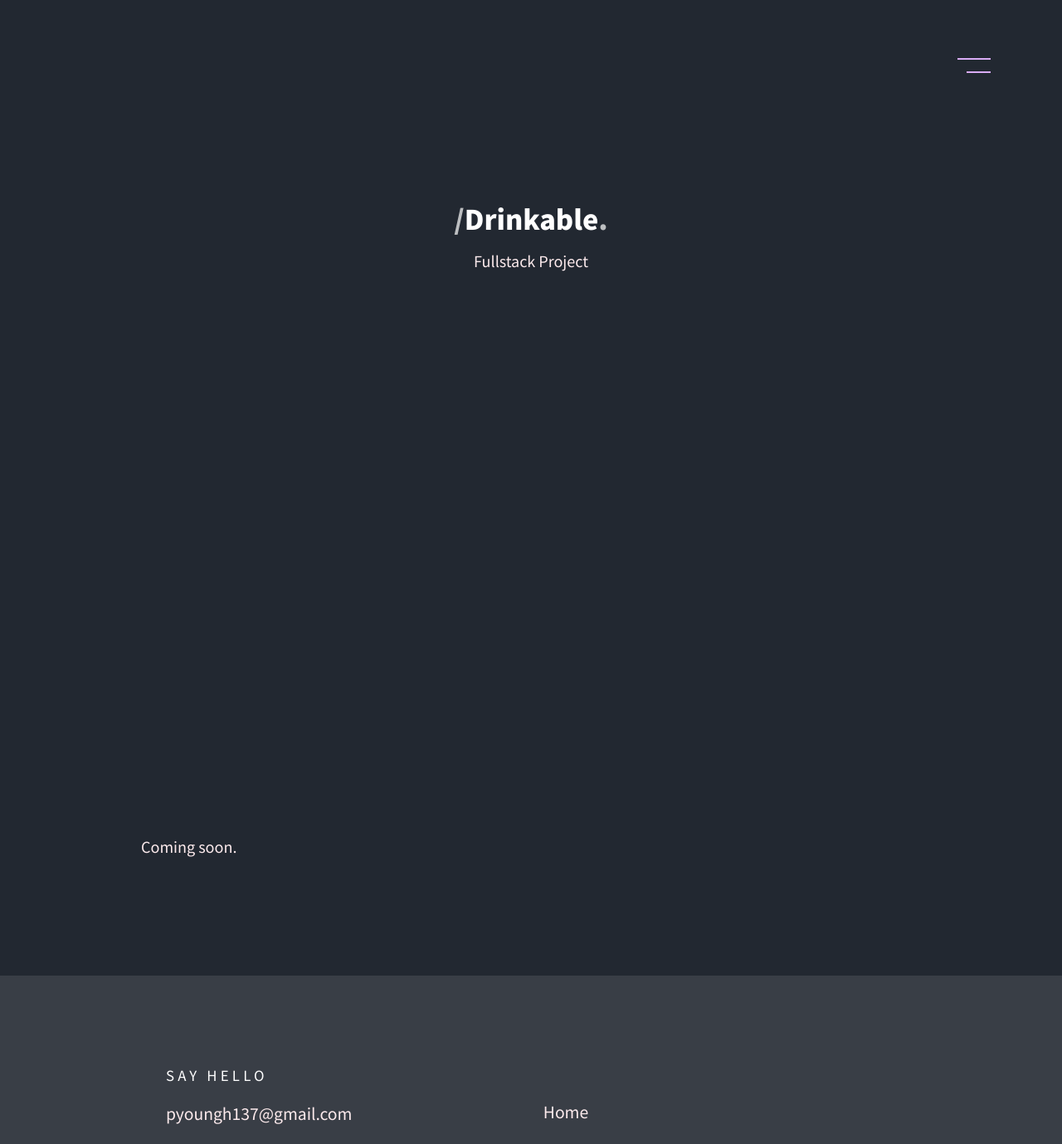
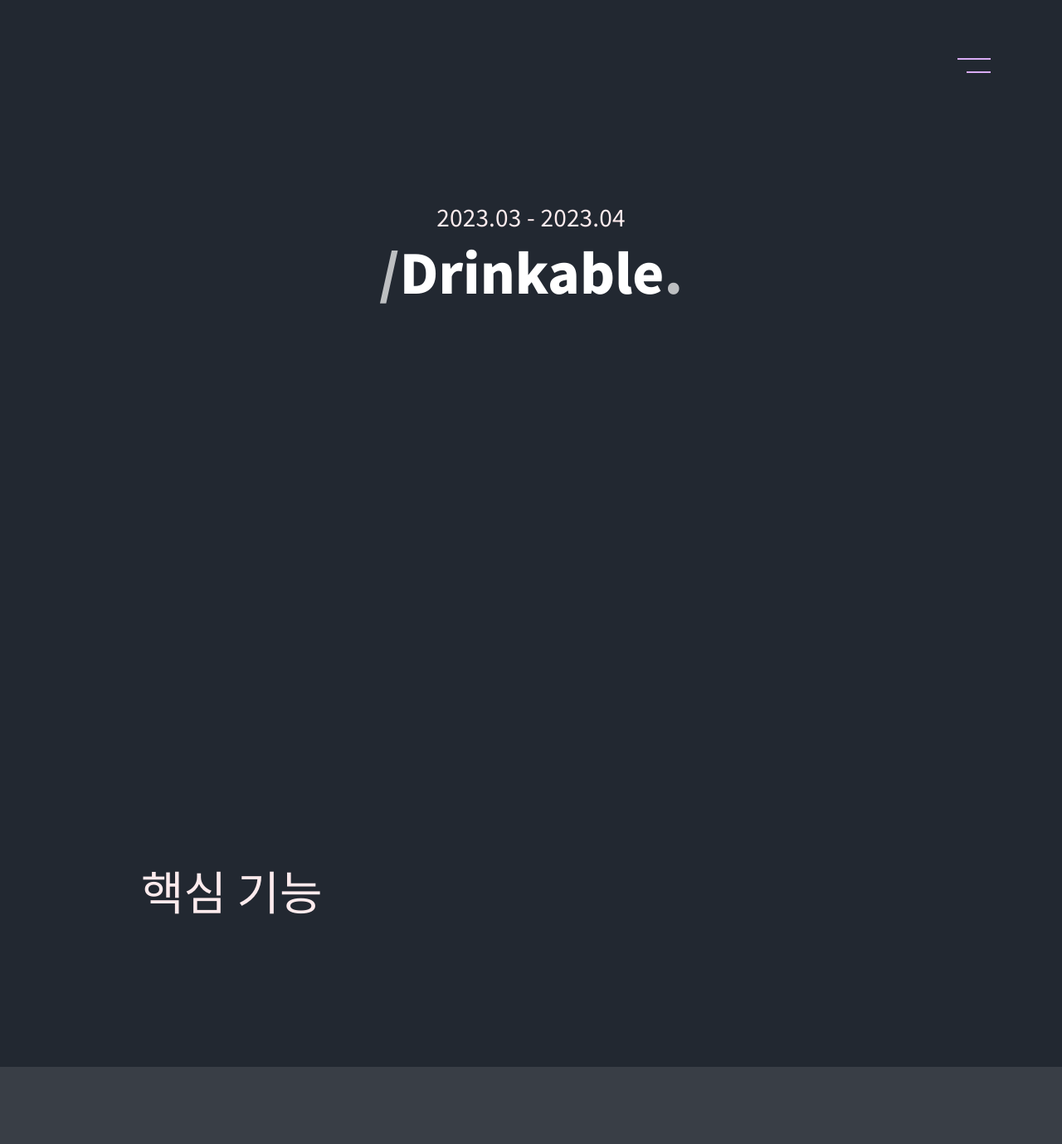
Before and after one commit to bbagbbagn2/PJH-Portfolio, a React (Create React App) app: page /project/drinkable in a window 1280 px wide. Shown: the top 1379 px of the page at 83% size. Built offline with nearby package versions, Linux system fonts and the light colour scheme.

Commit message:
feat: project page에 features 데이터 추가

```diff
--- a/src/components/PageHeader/Heading.tsx
+++ b/src/components/PageHeader/Heading.tsx
@@ -32,9 +32,11 @@ export default function Heading({
 }
 
 const Title = styled.h1`
+  margin: 10px auto 0;
+  color: ${colors.white};
+  font-size: 64px;
+  line-height: 1.171875;
   user-select: none;
-  font-size: 1.802em;
-  color: ${colors.white};
 
   > span > span {
     opacity: 0.7;
--- a/src/components/PageHeader/PageHeader.tsx
+++ b/src/components/PageHeader/PageHeader.tsx
@@ -10,8 +10,8 @@ type PageHeaderProps = {
 export default function PageHeader({ desc, title }: PageHeaderProps) {
   return (
     <Container>
+      {desc && <p>{desc}</p>}
       <Heading title={title} />
-      {desc && <p>{desc}</p>}
     </Container>
   );
 }
@@ -29,6 +29,11 @@ const Container = styled.header`
   }
 
   > p {
+    margin: 8px auto 0;
     position: relative;
+    font-size: 28px;
+    line-height: 1.25;
+    letter-spacing: 0.007em;
+    font-weight: 400;
   }
 `;
--- a/src/pages/project/components/Container.tsx
+++ b/src/pages/project/components/Container.tsx
@@ -25,9 +25,9 @@ export default function Container() {
       {/* project title */}
       <TitleWrapper
         title={formatPathSegment(currentProject.title)}
-        desc={`${currentProject.category} Project`}
+        desc={`${currentProject.date}`}
       />
-      {projectsData.some(project => project.images) && (
+      {projectsData.some((project) => project.images) && (
         <Swiper
           spaceBetween={30}
           slidesPerView={1}
@@ -46,7 +46,10 @@ export default function Container() {
         </Swiper>
       )}
       {/* project description */}
-      <DescriptionWrapper description={currentProject.description} />
+      <DescriptionWrapper
+        features={currentProject.features}
+        description={currentProject.description}
+      />
     </ProjectContainer>
   );
 }
--- a/src/pages/project/components/components/DescriptionWrapper.tsx
+++ b/src/pages/project/components/components/DescriptionWrapper.tsx
@@ -4,18 +4,28 @@ import styled from 'styled-components';
 import { colors } from '@_components/theme';
 
 interface DescriptionWrapperProps {
+  features?: { name: string }[];
   description: string[];
   children?: ReactNode;
 }
 
 export default function DescriptionWrapper({
   description,
+  features,
 }: DescriptionWrapperProps) {
   return (
     <Container>
-      {description.map((desc, index) => (
+      <SubTitle>핵심 기능</SubTitle>
+      {features && features.length > 0 && (
+        <ul>
+          {features.map((features, index) => (
+            <li key={index}>{features.name}</li>
+          ))}
+        </ul>
+      )}
+      {/* {description.map((desc, index) => (
         <Paragraph key={index}>{desc}</Paragraph>
-      ))}
+      ))} */}
     </Container>
   );
 }
@@ -25,6 +35,18 @@ const Container = styled.div`
   margin-top: 3em;
   position: relative;
   max-width: 940px;
+
+  ul > li {
+    font-size: 24px;
+  }
+`;
+
+const SubTitle = styled.h2`
+  padding-bottom: 40px;
+  font-size: 56px;
+  line-height: 1.1786514286;
+  letter-spacing: 0;
+  font-weight: 500;
 `;
 
 const Paragraph = styled.p`
--- a/src/pages/project/data/projectData.ts
+++ b/src/pages/project/data/projectData.ts
@@ -9,10 +9,15 @@ interface Stack {
   name: string;
 }
 
+interface Features {
+  name: string;
+}
 interface Project {
   number?: string;
+  date?: string;
   category: string;
   title: string;
+  features?: Features[];
   images: string | null;
   description: string[];
   stack: Stack[];
@@ -24,8 +29,15 @@ export const projectsData: Project[] = [
   {
     number: '01',
     category: 'Frontend',
+    date: '2022.03 - 2022.07',
     title: 'icondb',
     images: ICONDB_IMAGES,
+    features: [
+      { name: '사용자 관련 시스템(소셜 로그인, 팔로우, 프로필 변경) 구축' },
+      { name: '아이콘 관련 기능(다운로드, 업로드, 좋아요)' },
+      { name: '검색 엔진(제목, 사용자, 해시태그 검색)' },
+      { name: '그리고 SVG 아이콘 편집 기능' },
+    ],
     description: [
       'ICONDB는 사용자가 아이콘을 무료로 공유할 수 있는 웹 플랫폼입니다. ',
 
@@ -53,6 +65,7 @@ export const projectsData: Project[] = [
   {
     number: '02',
     category: 'Frontend',
+    date: '2023.11 - 2024.01',
     title: 'personal-website',
     images: PERSONAL_IMAGES,
     description: [
@@ -73,6 +86,7 @@ export const projectsData: Project[] = [
   {
     number: '03',
     category: 'Fullstack',
+    date: '2023.06 - 2023.07',
     title: 'notification',
     images: NOTIFICATION_IMAGES,
     description: [],
@@ -87,6 +101,7 @@ export const projectsData: Project[] = [
   {
     number: '04',
     category: 'Fullstack',
+    date: '2023.03 - 2023.04',
     title: 'drinkable',
     images: null,
     description: [
--- a/src/pages/project/hooks/useProject.ts
+++ b/src/pages/project/hooks/useProject.ts
@@ -9,9 +9,11 @@ interface Stack {
 type Project = {
   number?: string;
   category: string;
+  features?: { name: string }[];
   title: string;
   images: string | null;
   description: string[];
+  date?: string;
   stack: Stack[];
   live?: string;
   github?: string;
@@ -21,12 +23,12 @@ const fintProjectByTitle = (
   title: string | undefined,
   projectsData: Project[],
 ) => {
-  return projectsData.find(project => hyphenateName(project.title) === title);
+  return projectsData.find((project) => hyphenateName(project.title) === title);
 };
 
 const findProjectIndex = (currentProject: Project, projectsData: Project[]) => {
   return projectsData.findIndex(
-    project => project.title === currentProject.title,
+    (project) => project.title === currentProject.title,
   );
 };
 
```
